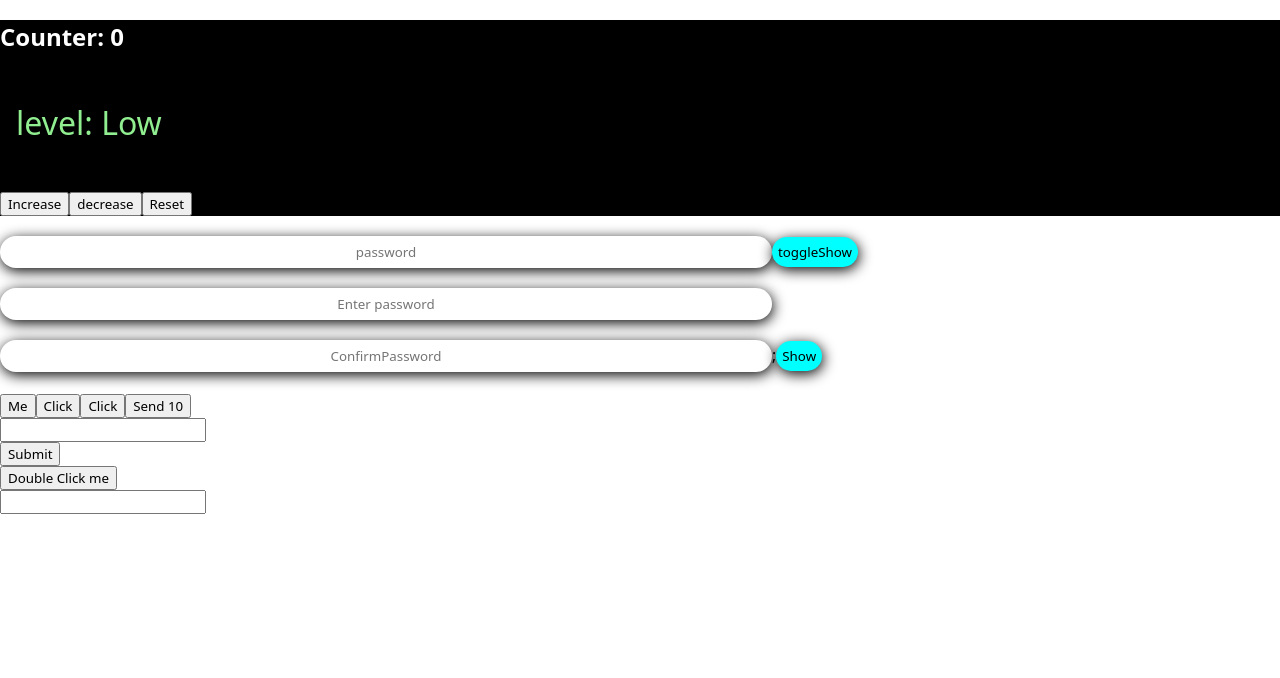
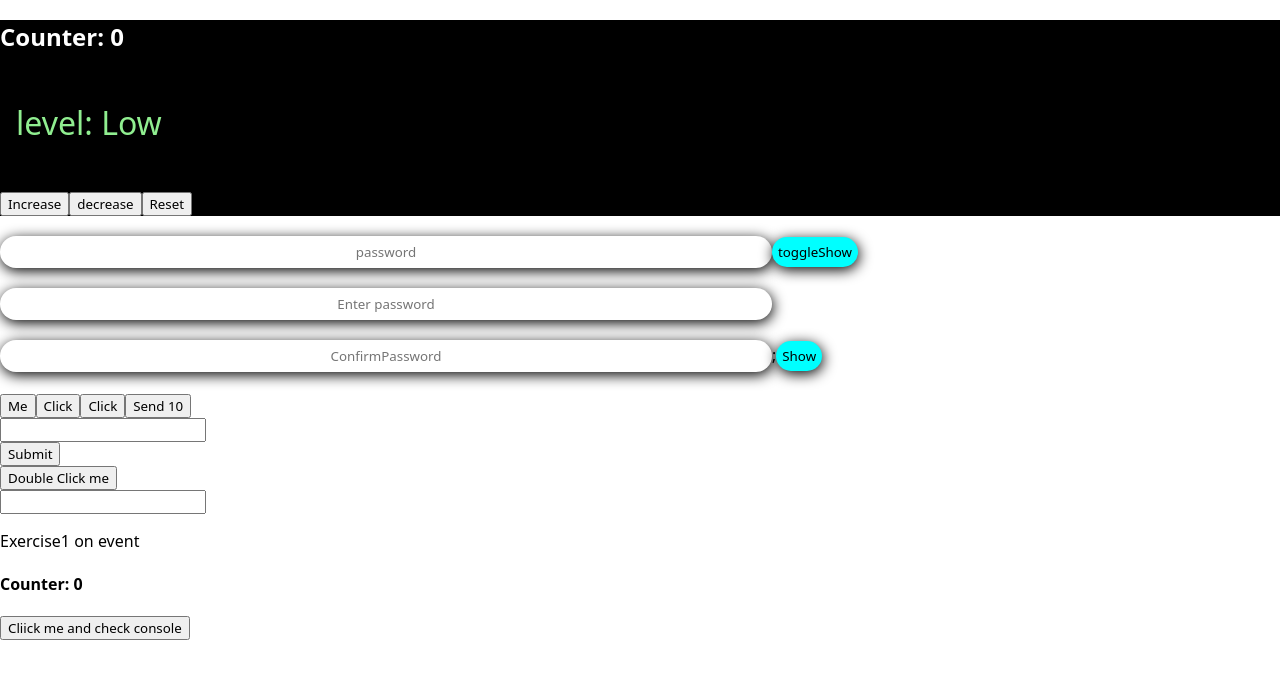
Before and after one commit to caleroedwarn-prog/my-app, a React (Create React App) app: page / in a window 1280 px wide. Shown: the top 678 px of the page. Built offline with nearby package versions, Linux system fonts and the light colour scheme.

Commit message:
Exercise1 on eventhandlers, create a click butto that ncrease a counter, and display a message on the consoole

```diff
--- a/src/App.js
+++ b/src/App.js
@@ -6,6 +6,7 @@ import Example from "./EventHandler1";
 import InputExample from "./EventHandler2";
 import FormExample from "./EventHandler3";
 import KeyExample from "./EventHandler4";
+import HandleClick from "./E-Exercise1";
 function App() {
   return (
     <div>
@@ -18,7 +19,8 @@ function App() {
       <InputExample />
       <FormExample />
       <br />
-      <KeyExample />
+      <KeyExample /><br />
+      <HandleClick />
     </div>
   );
 }
--- /dev/null
+++ b/src/E-Exercise1.jsx
@@ -0,0 +1,18 @@
+import { useState } from "react";
+
+function HandleClick(){
+    const [count, setCount] = useState(0);
+    function handleButton(e){
+        e.preventDefault();
+        console.log("I've been click");
+            setCount((prev) => prev + 1);
+    }
+    return(
+        <>
+        <p>Exercise1 on event</p>
+        <h4>Counter: {count}</h4>
+        <button onClick={handleButton}>Cliick me and check console</button>
+        </>
+    )
+}
+export default HandleClick;
```
